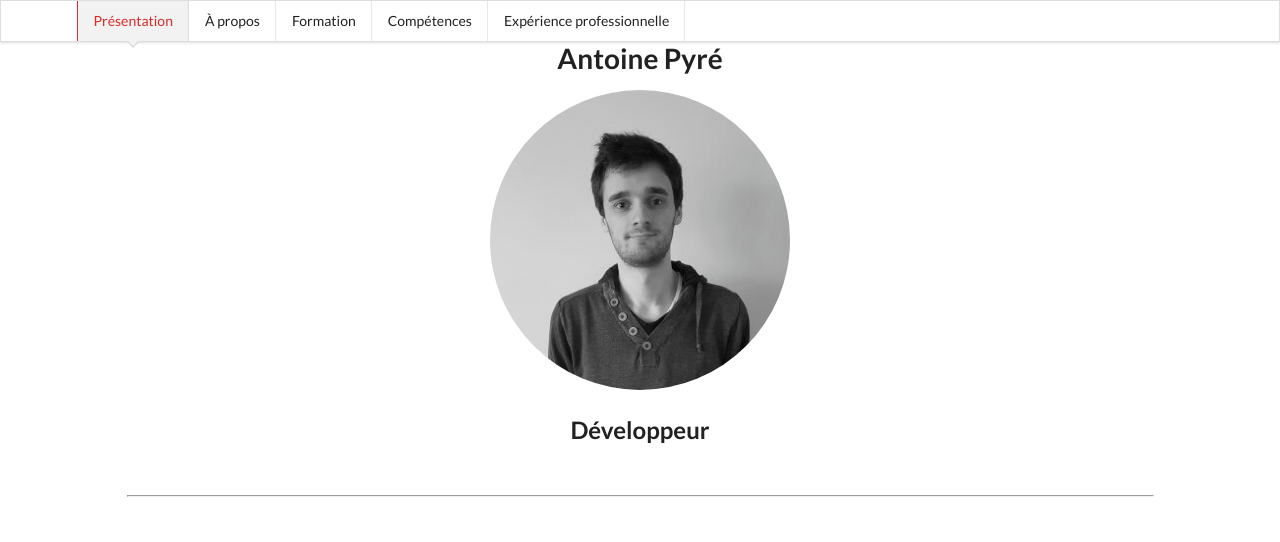
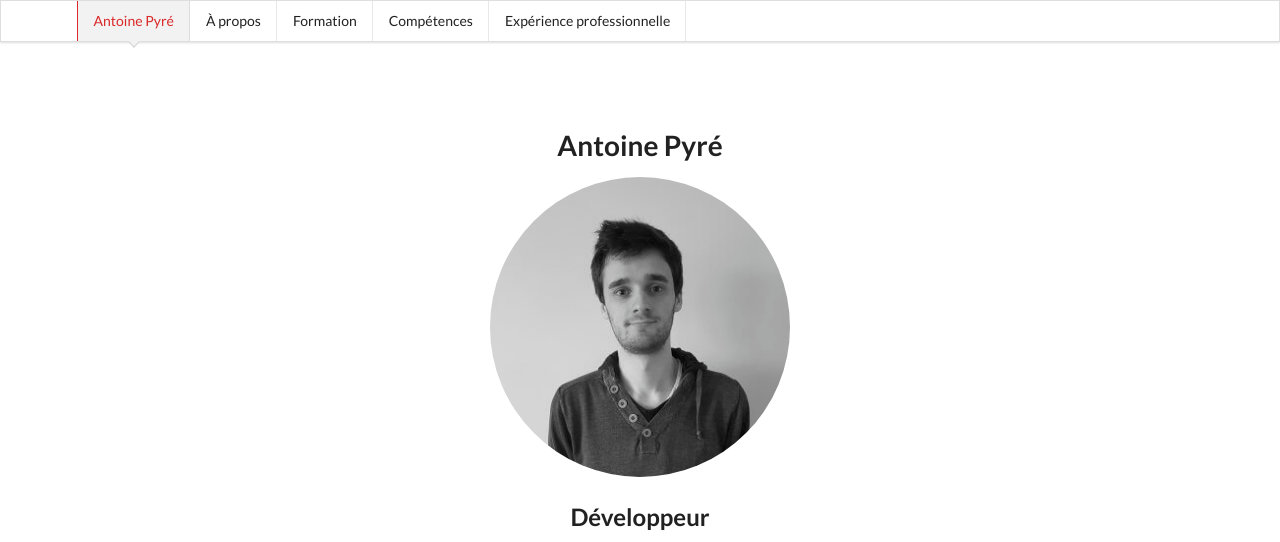
Before and after one commit to xemnaskami/WebCV, a website: page CV.html in a window 1280 px wide. Shown: the top 542 px of the page. Drawn offline with nearby package versions, Linux system fonts and the light colour scheme.

Commit message:
replace margin-top 40px to 7em

```diff
--- a/CV.html
+++ b/CV.html
@@ -13,11 +13,10 @@
     <script src="semantic/dist/semantic.min.js"></script>
 </head>
 <body>
-    <div style="margin-top: 40px">
-        <div class="ui fixed top pointing red menu">
+        <div class="ui fixed pointing red menu">
             <div class="ui container">
                 <a class="menuitem active item" href="#presentation">
-                    Présentation
+                    Antoine Pyré
                 </a>
                 <a class="item" href="#about">
                     À propos
@@ -33,8 +32,7 @@
                 </a>
             </div>
         </div>
-    </div>
-    <div class="ui container">
+    <div class="ui main container">
         <div class="ui center aligned container ">
             <div id="presentation"></div>
             <div class="ui content middle aligned">
--- a/css/cv.css
+++ b/css/cv.css
@@ -9,6 +9,10 @@ hr{
     margin: 50px;
 }
 
+.main.container{
+    margin-top: 7em;
+}
+
 .justified-text {
     text-align: justify;
     text-justify: inter-word;
```
